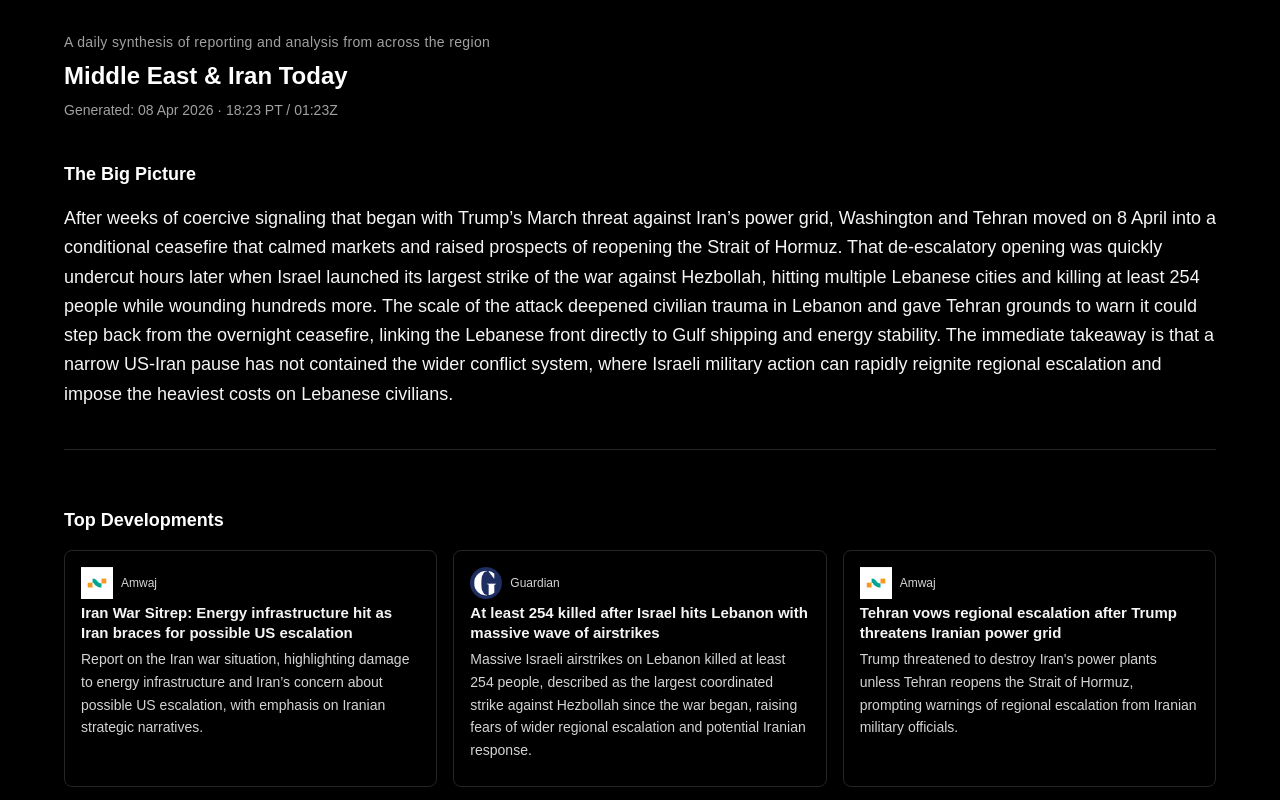
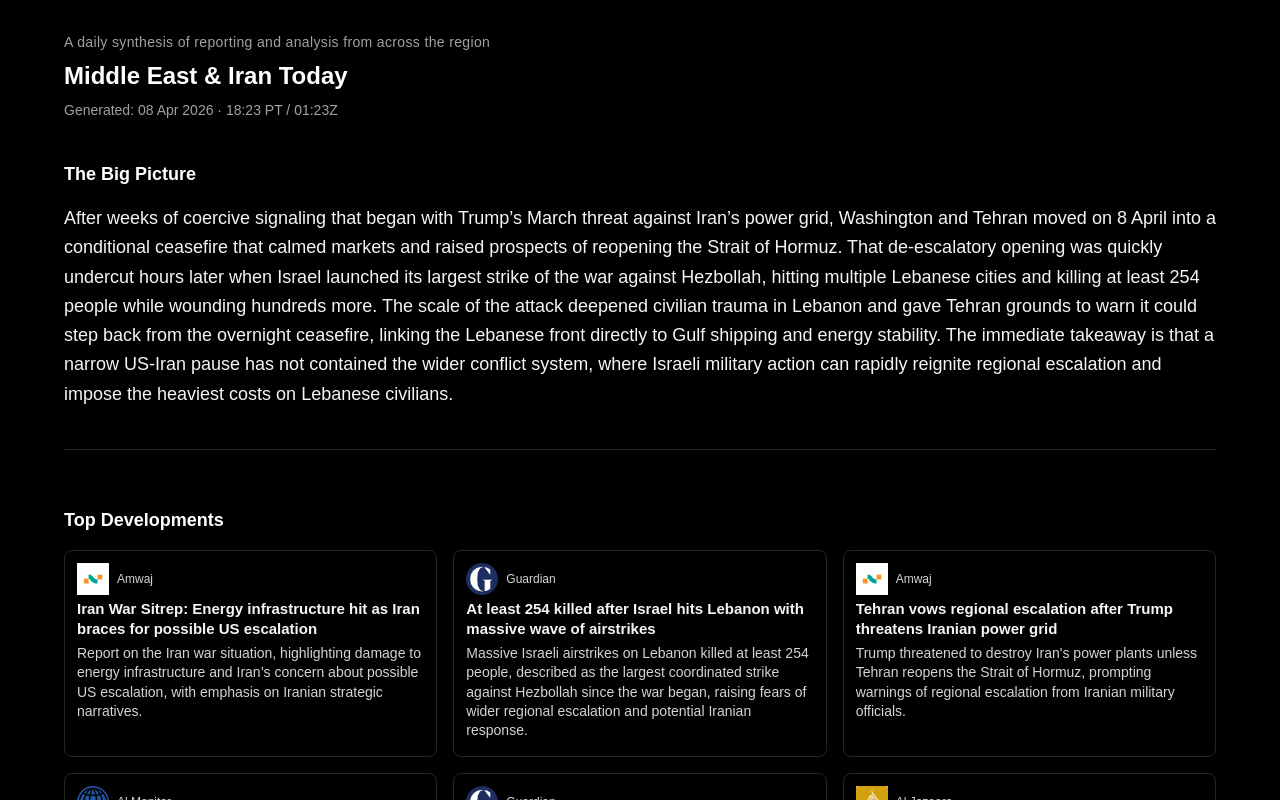
Before and after one commit to ArvonVandetook/Middle_East_Today, a Next.js app: page / in a window 1280 px wide. Shown: the top 800 px of the page. Built offline with nearby package versions, Linux system fonts and the light colour scheme; no server answers.

Commit message:
Update page.tsx
Sync smaller cards

```diff
--- a/app/page.tsx
+++ b/app/page.tsx
@@ -42,7 +42,7 @@ function Card({ item, variant }: { item: Item; variant?: string }) {
     <a
       href={item.link}
       target="_blank"
-      className={`block rounded-lg border p-4 transition ${
+      className={`block rounded-lg border p-3 transition ${
   isRegional
     ? "border-neutral-800/60 hover:border-neutral-700 bg-neutral-900/20"
     : "border-neutral-800 hover:border-neutral-700"
@@ -65,7 +65,7 @@ function Card({ item, variant }: { item: Item; variant?: string }) {
 
       {item.ai_summary && (
         <div
-       className={`text-sm mb-2 leading-relaxed ${
+       className={`text-sm mb-1 leading-snug ${
   isRegional
     ? "text-neutral-200"
     : "text-neutral-300"
```
